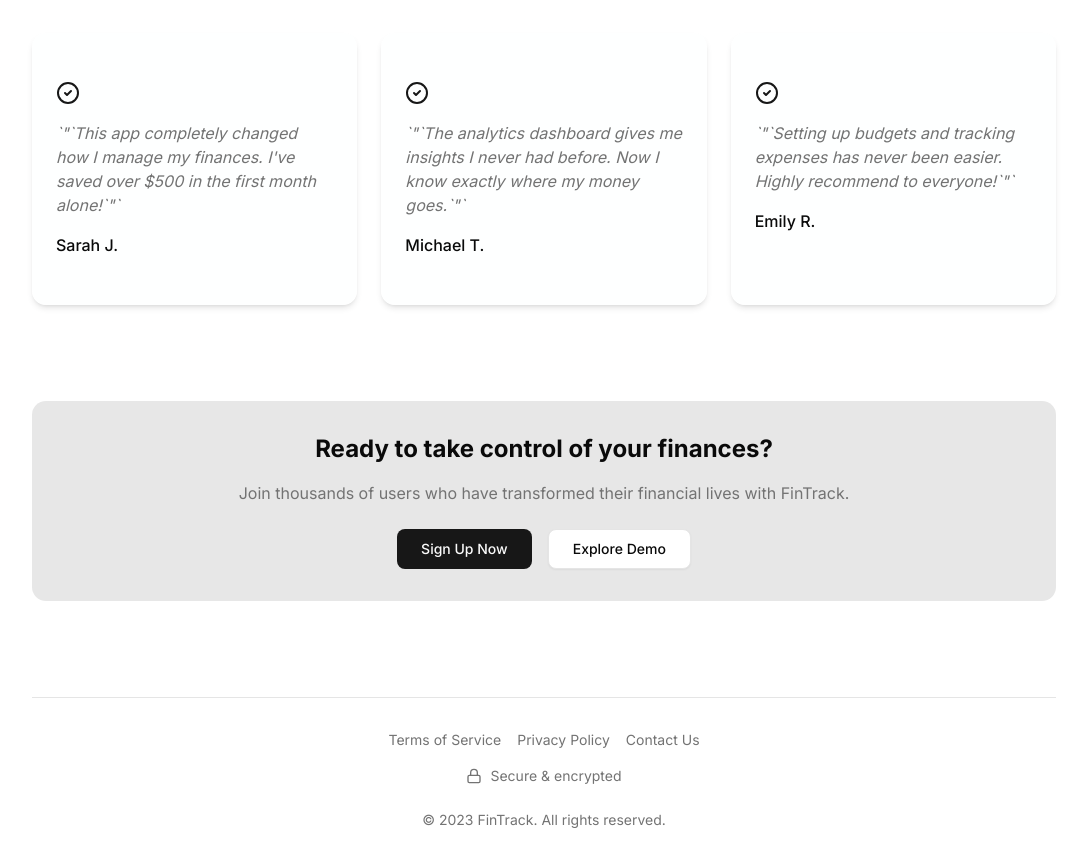
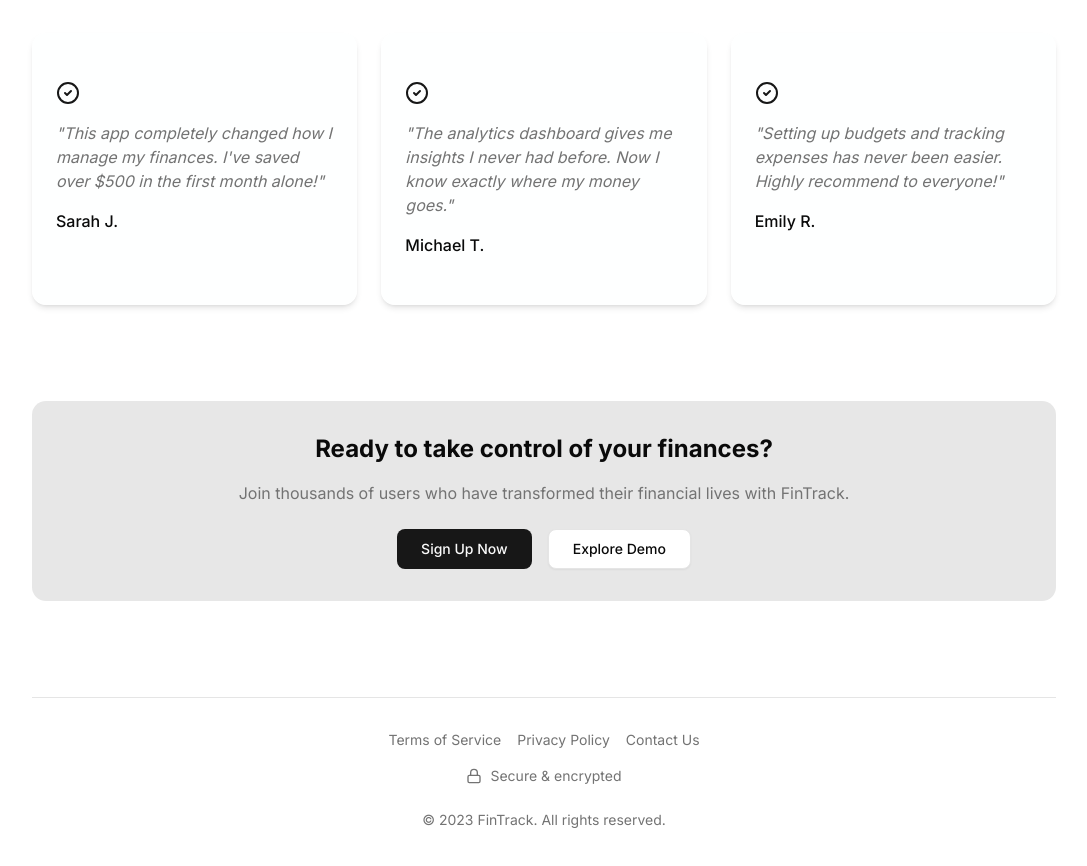
Before and after one commit to VerhoczkiMarton/transactiq, a Next.js app: page /welcome in a window 1280 px wide. Shown: the part 831-1697 px from the top of the page, without its empty margins (96-1183 px from the left). Built offline with nearby package versions, Linux system fonts and the light colour scheme.

Commit message:
Redirect to welcome page after logout

```diff
--- a/src/app/welcome/page.tsx
+++ b/src/app/welcome/page.tsx
@@ -182,7 +182,7 @@ function TestimonialCard({ quote, author }: { quote: string; author: string }) {
         <div className="text-primary mb-4">
           <CheckCircle2 className="h-6 w-6" />
         </div>
-        <p className="text-muted-foreground mb-4 italic">`&quot;`{quote}`&quot;`</p>
+        <p className="text-muted-foreground mb-4 italic">&quot;{quote}&quot;</p>
         <p className="font-medium">{author}</p>
       </CardContent>
     </Card>
--- a/src/components/sidebar/nav-user.tsx
+++ b/src/components/sidebar/nav-user.tsx
@@ -27,9 +27,11 @@ import {
 import { User } from 'next-auth';
 import { signIn, signOut } from 'next-auth/react';
 import { KeyRound } from 'lucide-react';
+import { useRouter } from 'next/navigation';
 
 export function NavUser({ user }: { user: User | undefined }) {
   const { isMobile } = useSidebar();
+  const router = useRouter();
 
   return (
     <SidebarMenu>
@@ -85,7 +87,13 @@ export function NavUser({ user }: { user: User | undefined }) {
                 </DropdownMenuItem>
               </DropdownMenuGroup>
               <DropdownMenuSeparator />
-              <DropdownMenuItem onClick={() => signOut()}>
+              <DropdownMenuItem
+                onClick={() => {
+                  signOut({ redirect: false }).then(() => {
+                    router.push('/welcome');
+                  });
+                }}
+              >
                 <IconLogout />
                 Sign Out
               </DropdownMenuItem>
```
